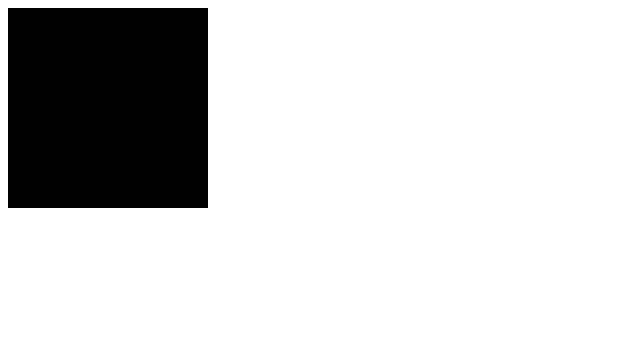
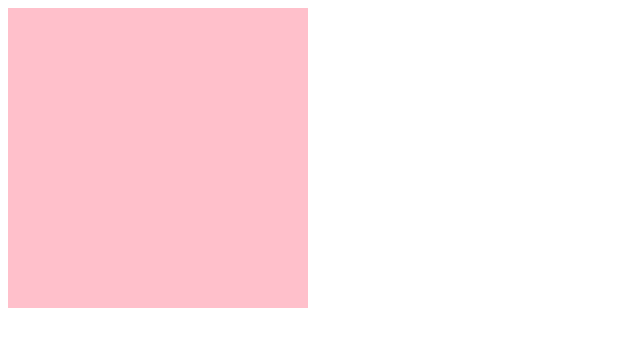
Before and after one commit to ZT-Li/js-playground, a plain HTML site: page index.html in a window 1280 px wide. Shown: the whole page, without its empty margins (0-640 px from the left). Drawn offline with Linux system fonts and the light colour scheme.

Commit message:
timer(unfinished)

```diff
--- a/design.css
+++ b/design.css
@@ -1,6 +1,5 @@
-#div1
-{
-    width: 200px;
-    height: 200px;
-    background-color: black;
+#div1 {
+  width: 300px;
+  height: 300px;
+  background-color: black;
 }
--- a/index.html
+++ b/index.html
@@ -5,17 +5,12 @@
     <meta charset="UTF-8">
     <meta name="viewport" content="width=device-width, initial-scale=1.0">
     <title>js practice</title>
-    <link rel = "stylesheet" type = "text/css" href="design.css"/>
+    <link rel="stylesheet" type="text/css" href="design.css" />
+    <script src="timer.js"></script>
 </head>
 
 <body>
-    <div id = "div1"></div>
-    <script>
-        let arr = [2,10,100,1,20,200];
-        arr.sort(
-        function(n1, n2){return n1-n2;});
-        alert(arr);
-    </script>
+    <div id="div1"></div>
 </body>
 
 </html>
--- /dev/null
+++ b/sort.js
@@ -0,0 +1,4 @@
+let arr = [2, 10, 100, 1, 20, 200];
+arr.sort(
+    function (n1, n2) { return n1 - n2; });
+alert(arr);
--- /dev/null
+++ b/timer.js
@@ -0,0 +1,11 @@
+window.onload = function () {
+    let oBox = document.getElementById("div1");
+    function colorChange() {
+        oBox.style.backgroundColor = "orange";
+    }
+    function colorChange2() {
+        oBox.style.backgroundColor = "pink";
+    }
+    setTimeout(setInterval(colorChange, 1000), 500);
+    setInterval(colorChange2, 1000);
+}
```
Also changed, not shown: user input/index.html (+3 -0 lines).
